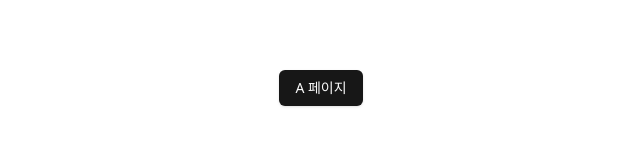
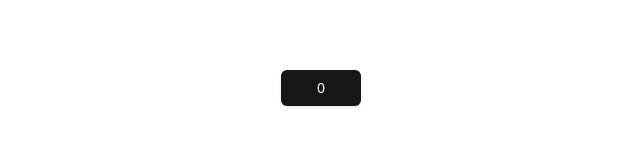
Before and after one commit to ta09472/x-up, a React (Vite) app: page / in a window 1280 px wide. Shown: the part 312-458 px from the top of the page, without its empty margins (319-959 px from the left). Built offline with nearby package versions, Linux system fonts and the light colour scheme.

Commit message:
feat: CountContext 생성

```diff
--- a/src/App.tsx
+++ b/src/App.tsx
@@ -1,14 +1,17 @@
 import { Routes, Route } from "react-router";
 import Layout from "@/components/layout";
 import APage from "./pages/a-page";
+import { CountContextProvider } from "./context/count-context";
 
 function App() {
   return (
-    <Routes>
-      <Route element={<Layout />}>
-        <Route index element={<APage />} />
-      </Route>
-    </Routes>
+    <CountContextProvider>
+      <Routes>
+        <Route element={<Layout />}>
+          <Route index element={<APage />} />
+        </Route>
+      </Routes>
+    </CountContextProvider>
   );
 }
 
--- /dev/null
+++ b/src/context/count-context.tsx
@@ -0,0 +1,31 @@
+import {
+  createContext,
+  Dispatch,
+  ReactNode,
+  SetStateAction,
+  useState,
+} from "react";
+
+interface Count {
+  count: number;
+  setCount: Dispatch<SetStateAction<number>>;
+}
+
+export const CountContext = createContext<Count>({
+  count: 0,
+  setCount: () => {},
+});
+
+interface Props {
+  children: ReactNode;
+  initial?: number;
+}
+
+export function CountContextProvider({ children, initial = 0 }: Props) {
+  const [count, setCount] = useState(initial);
+  return (
+    <CountContext.Provider value={{ count, setCount }}>
+      {children}
+    </CountContext.Provider>
+  );
+}
--- a/src/pages/a-page.tsx
+++ b/src/pages/a-page.tsx
@@ -1,5 +1,13 @@
 import { Button } from "@/components/ui/button";
+import { CountContext } from "@/context/count-context";
+import { useContext } from "react";
 
 export default function APage() {
-  return <Button>A 페이지</Button>;
+  const { count, setCount } = useContext(CountContext);
+
+  return (
+    <Button onClick={() => setCount((prev) => prev + 1)} className="w-20">
+      {count}
+    </Button>
+  );
 }
```
